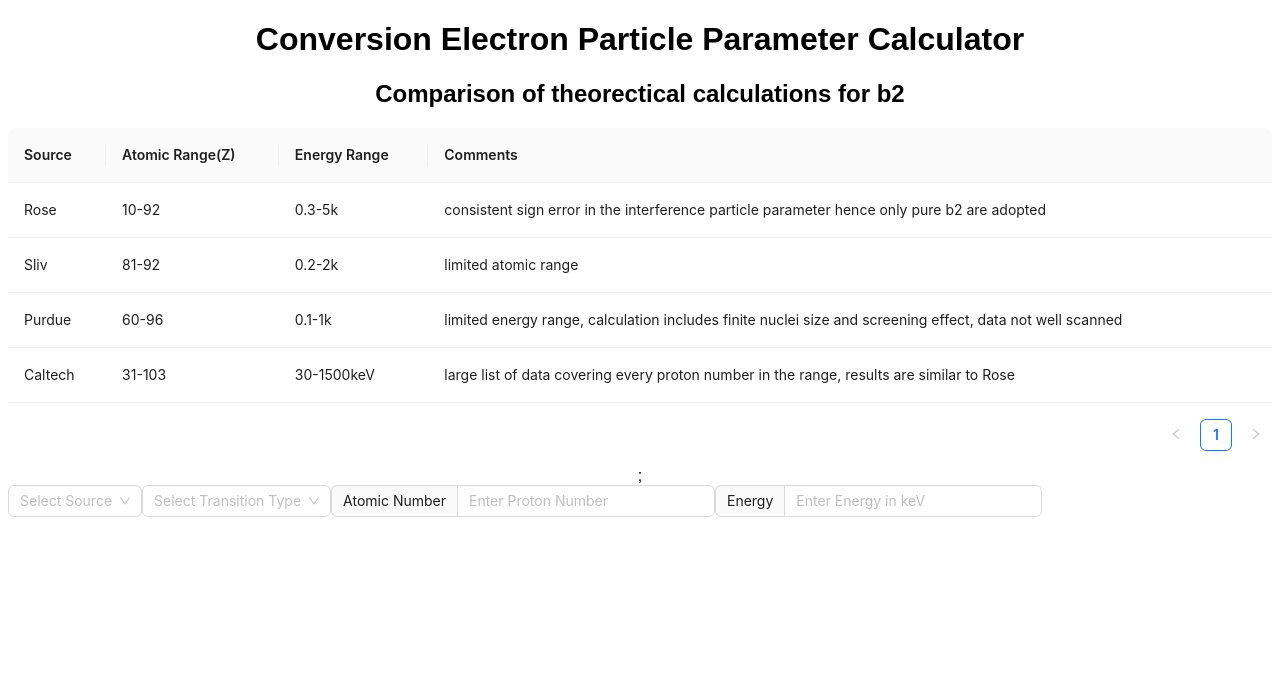
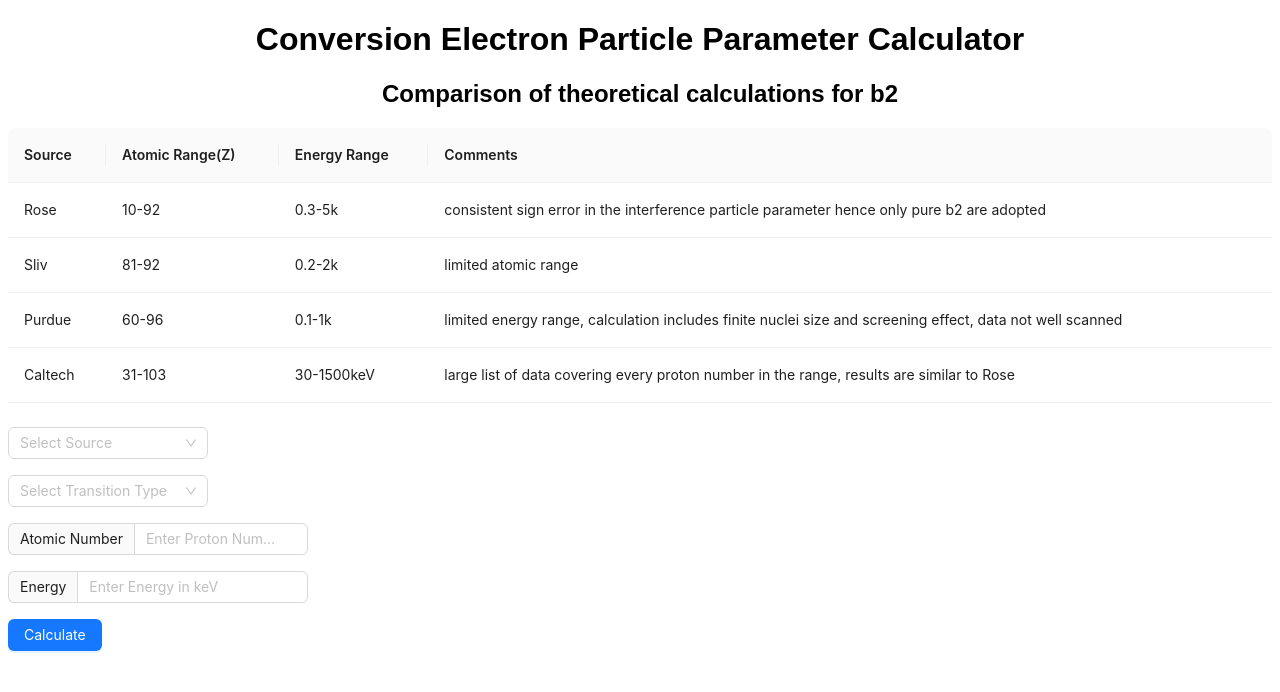
Before and after one commit to LJZ458/b2-dev, a React (Create React App) app: page / in a window 1280 px wide. Shown: the top 692 px of the page. Built offline with nearby package versions, Linux system fonts and the light colour scheme.

Commit message:
Updated Rose and Purdue dataset

```diff
--- a/package.json
+++ b/package.json
@@ -6,7 +6,7 @@
   "main": "src/index.tsx",
   "homepage": "https://LJZ458.github.io/b2-dev",
   "dependencies": {
-    "antd": "^5.26.0",
+    "antd": "^5.26.1",
     "react": "^19.0.0",
     "react-dom": "^19.0.0"
   },
@@ -27,8 +27,8 @@
     "eject": "react-scripts eject"
   },
   "overrides": {
-  "nth-check": "2.1.1"
-},
+    "nth-check": "2.1.1"
+  },
   "browserslist": [
     ">0.2%",
     "not dead",
--- a/src/App.js
+++ b/src/App.js
@@ -1,15 +1,27 @@
 import "./styles.css";
-import { Button, Input, Select, Space } from 'antd';
-import { Table } from "antd";
+import React, { useState } from "react";
+import { Table, Button, Input, Select, Space } from "antd";
+
 const { Search } = Input;
 
 export default function App() {
-  const onChange = value => {
-  console.log(`selected ${value}`);
+  const [formData, setFormData] = useState({
+    InputAtomic: "",
+    InputEnergy: "",
+  });
+  const [result, setResult] = useState('');
+
+  const [selectedSource, setSelectedSource] = useState("");
+  const [transitionType, setTransitionType] = useState("");
+
+  const handleChange = (e) => {
+    const { name, value } = e.target;
+    setFormData((prevData) => ({
+      ...prevData,
+      [name]: value,
+    }));
   };
-  const onSearch = value => {
-  console.log('search:', value);
-};
+
   const dataSource = [
     {
       key: "1",
@@ -43,6 +55,7 @@ export default function App() {
         "large list of data covering every proton number in the range, results are similar to Rose",
     },
   ];
+
   const columns = [
     {
       title: "Source",
@@ -65,79 +78,153 @@ export default function App() {
       key: "comments",
     },
   ];
+  const CalcB2 = (Z,Energy) => {
+  	 if (selectedSource === "Rose" ) {
+  	 	if(transitionType === "E1"){
+  	 	const res = 1-(2.99467+0.00531914*Z-1.91083E-06*Z*Z )/( 1 + ( -0.0259849 + 0.00979738*Z + -1.52332E-05*Z*Z )*Energy + ( 0.519404 + -0.00690479*Z + 1.29853E-05*Z*Z )*Energy*Energy );
+  	 	console.log("Estimated b2 value =", res);
+        	setResult(`Estimated b2 value = ${res}`);}
+
+        	else if(transitionType === "E2"){
+        	const res = (0.886352 + 0.00704057*Z -5.94772E-05*Z*Z) + (1.11097 + 0.00393828*Z + -7.2124E-05*Z*Z)*Math.exp(-(0.405355 + 0.00492474*Z + 0.000135948*Z*Z)*Energy);
+        	console.log("Estimated b2 value =", res);
+        	setResult(`Estimated b2 value = ${res}`);;
+        	}
+        	else if(transitionType === "M1"){
+        	const res = 1 - ( -0.172538 + 0.0242002*Z + 7.23593E-05*Z*Z +-2.09992E-06*Z*Z*Z) / ( 1 + ( 1.72879 + 0.00342877*Z + -0.00040695*Z*Z +1.92715E-06*Z*Z*Z)*Energy + ( 0.138227 + -0.00432782*Z + 1.11273E-06*Z*Z+3.10188E-07*Z*Z*Z )*Energy*Energy );
+        	console.log("Estimated b2 value =", res);
+        	setResult(`Estimated b2 value = ${res}`);
+
+
+        	}
+        	else if(transitionType === "M2"){
+        	const res = 1-(0.0853597+-0.0146173*Z+0.000100801*Z*Z )/( 1 + ( 4.02747 +-0.063367*Z + 0.000241494*Z*Z )*Energy + ( -0.174787 + 0.00116221*Z + 5.75733E-06*Z*Z )*Energy*Energy );
+        	console.log("Estimated b2 value =", res);
+        	setResult(`Estimated b2 value = ${res}`);
+
+        	}
+        	else if(transitionType === "E1M2"){
+        	console.log("Mixed transition unavailable for Rose's dataset");
+        	setResult(`Mixed transition unavailable for Rose's dataset`);}
+        	else if(transitionType === "M1E2"){
+        	console.log("Mixed transition unavailable for Rose's dataset");
+        	setResult(`Mixed transition unavailable for Rose's dataset`);}
+
+
+  	 }
+
+  	 else if(selectedSource === "Purdue" ){
+  	 	if(transitionType === "E1"){
+  	 	const res = 1 - ( 2.81012 + 0.0036971*Z ) / ( 1 + ( -0.409085 + 0.00918462*Z  )*Energy + ( 0.822086 + -0.00739632*Z  )*Energy*Energy );
+  	 	console.log("Estimated b2 value =", res);
+        	setResult(`Estimated b2 value = ${res}`);
+  	 	}
+  	 	else if(transitionType === "M1"){
+  	 	const res = 1 - ( -0.531788 + 0.0499879*Z+-0.000356032*Z*Z ) / ( 1 + ( 2.28383 + 5.37883e-05*Z+-0.00027077*Z*Z  )*Energy + ( -0.714478 + 8.21319e-07*Z+0.000100324*Z*Z  )*Energy*Energy )
+  	 	console.log("Estimated b2 value =", res);
+        	setResult(`Estimated b2 value = ${res}`);
+  	 	}
+  	 	else if(transitionType ==="M2"){
+  	 	const res = 1 + ( 0.0999781 + 0.0101438*Z+-7.04646e-05*Z*Z ) / ( 1 + ( 2.6442 + -0.0132958*Z +-0.000127168*Z*Z )*Energy + ( 1.04761 + -0.0403607*Z+0.000313587*Z*Z  )*Energy*Energy);
+  	 	console.log("Estimated b2 value =", res);
+        	setResult(`Estimated b2 value = ${res}`);
+  	 	}
+  	 	else if(transitionType ==="E1M2"){
+  	 	const res = 1 - ( 0.80964 + 0.00373756*Z+-2.09861e-06*Z*Z ) / ( 1 + ( -0.845433 + 0.0359096*Z+-0.000132749*Z*Z  )*Energy + ( 2.12379 + -0.0411186*Z+0.000172208*Z*Z  )*Energy*Energy );
+  	 	console.log("Estimated b2 value =", res);
+        	setResult(`Estimated b2 value = ${res}`);
+  	 	}
+  	 	else if(transitionType ==="E1M2"){}
+  	 	else if(transitionType ==="E2"){}
+
+
+  	 }
+
+  }
+  const handleCalculate = () => {
+
+      const energyNum = parseFloat(formData.InputEnergy);
+      const atomicNum = parseFloat(formData.InputAtomic);
+
+      if (!isNaN(energyNum)) {
+        CalcB2(atomicNum,energyNum);
+      } else {
+        setResult("Invalid energy input");
+      }
+
+
+  };
+
   return (
     <div className="App">
       <h1>Conversion Electron Particle Parameter Calculator</h1>
-      <h2>Comparison of theorectical calculations for b2</h2>
-      <Table dataSource={dataSource} columns={columns} />;
-      <div style={{ textAlign: 'left', marginBottom: 16 }}>
+      <h2>Comparison of theoretical calculations for b2</h2>
+
+      <Table dataSource={dataSource} columns={columns} pagination={false} />
+
+      <div style={{ textAlign: "left", marginTop: 24 }}>
+        <Space direction="vertical" size="middle">
           <Select
             showSearch
             placeholder="Select Source"
             optionFilterProp="label"
-    onChange={onChange}
-    onSearch={onSearch}
+            onChange={(value) => {
+              console.log("Selected Source:", value);
+              setSelectedSource(value);
+            }}
             options={[
-      {
-        value: 'Rose',
-        label: 'Rose',
-      },
-      {
-        value: 'Sliv',
-        label: 'Sliv',
-      },
-      {
-        value: 'Purdue',
-        label: 'Purdue',
-      },
-      {
-        value: 'Caltech',
-        label: 'Caltech',
-      },
+              { value: "Rose", label: "Rose" },
+              { value: "Sliv", label: "Sliv" },
+              { value: "Purdue", label: "Purdue" },
+              { value: "Caltech", label: "Caltech" },
+            ]}
+            style={{ width: 200 }}
+          />
 
-    ]}
-  />
           <Select
             showSearch
             placeholder="Select Transition Type"
             optionFilterProp="label"
-    onChange={onChange}
-    onSearch={onSearch}
+            onChange={(value) => {
+              console.log("Selected Transition Type:", value);
+              setTransitionType(value);
+            }}
             options={[
-      {
-        value: 'E1',
-        label: 'E1',
-      },
-      {
-        value: 'E2',
-        label: 'E2',
-      },
-      {
-        value: 'M1',
-        label: 'M1',
-      },
-      {
-        value: 'M2',
-        label: 'M2',
-      },
-      {
-        value: 'E1M2',
-        label: 'E1M2',
-      },
-      {
-        value: 'M1E2',
-        label: 'M1E2',
-      },
+              { value: "E1", label: "E1" },
+              { value: "E2", label: "E2" },
+              { value: "M1", label: "M1" },
+              { value: "M2", label: "M2" },
+              { value: "E1M2", label: "E1M2" },
+              { value: "M1E2", label: "M1E2" },
+            ]}
+            style={{ width: 200 }}
+          />
 
-    ]}
+          <Input
+            name="InputAtomic"
+            addonBefore="Atomic Number"
+            placeholder="Enter Proton Number"
+            allowClear
+            value={formData.InputAtomic}
+            onChange={handleChange}
+            style={{ width: 300 }}
           />
-      <Space.Compact>
-      <Input addonBefore="Atomic Number" placeholder="Enter Proton Number" allowClear />
-       </Space.Compact>
 
-    <Space.Compact>
-      <Input addonBefore="Energy" placeholder="Enter Energy in keV" allowClear />
-    </Space.Compact>
+          <Input
+            name="InputEnergy"
+            addonBefore="Energy"
+            placeholder="Enter Energy in keV"
+            allowClear
+            value={formData.InputEnergy}
+            onChange={handleChange}
+            style={{ width: 300 }}
+          />
+
+          <Button type="primary" onClick={handleCalculate}>
+            Calculate
+          </Button>
+          <p>{result}</p>
+        </Space>
       </div>
     </div>
   );
```
Also changed, not shown: 9 other files (tests, documents, lock files or other folders). Lines whose indentation alone changed are shown as unchanged.
